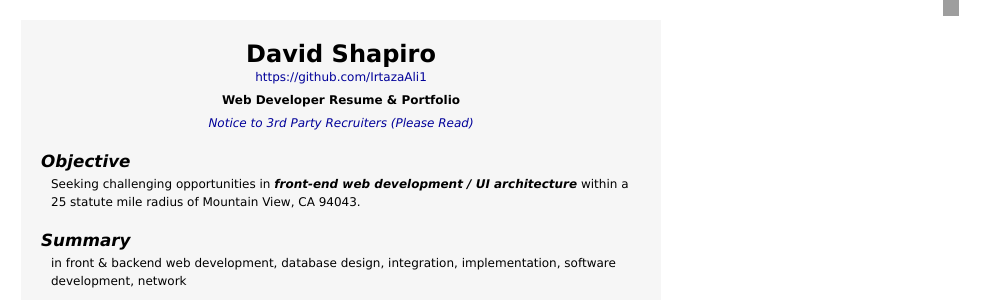
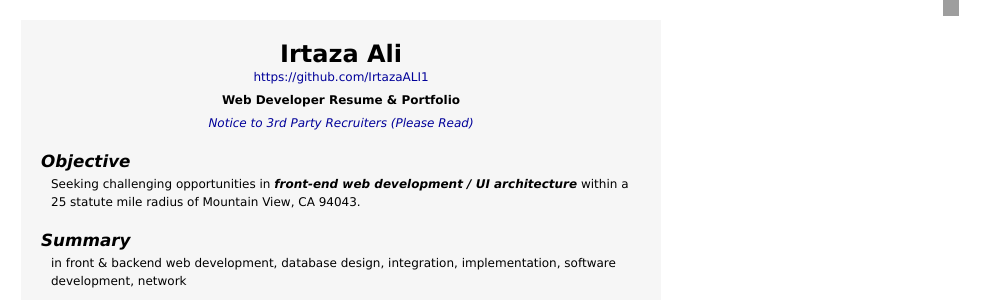
Before and after one commit to IRA5/is219s16ali-p1, a PHP site: page / in a window 1280 px wide. Shown: the top 300 px of the page, without its empty margins (299-1280 px from the left). Run offline with PHP 8.4, Linux system fonts and the light colour scheme; some libraries are stand-ins or nearby versions; grey boxes are pictures that could not be loaded.

Commit message:
Resume Website

```diff
--- a/index.php
+++ b/index.php
@@ -125,9 +125,9 @@ body{font-size:18px;}
 <div id="resumecontainer">
 
 <header>
-<h1>David Shapiro</h1>
+<h1>Irtaza Ali</h1>
 <p><a href="mailto:ira5@njit.edu</a></p>
-<p><a href="https://github.com/IrtazaAli1/">https://github.com/IrtazaAli1</a></p>
+<p><a href="https://github.com/IrtazaALI1/">https://github.com/IrtazaALI1</a></p>
 
 <p><strong>Web Developer Resume &amp; Portfolio</strong></p>
 <p><em><a rel="#notice" class="proj_link notice">Notice to 3rd Party Recruiters (Please Read)</a></em></p>
```
